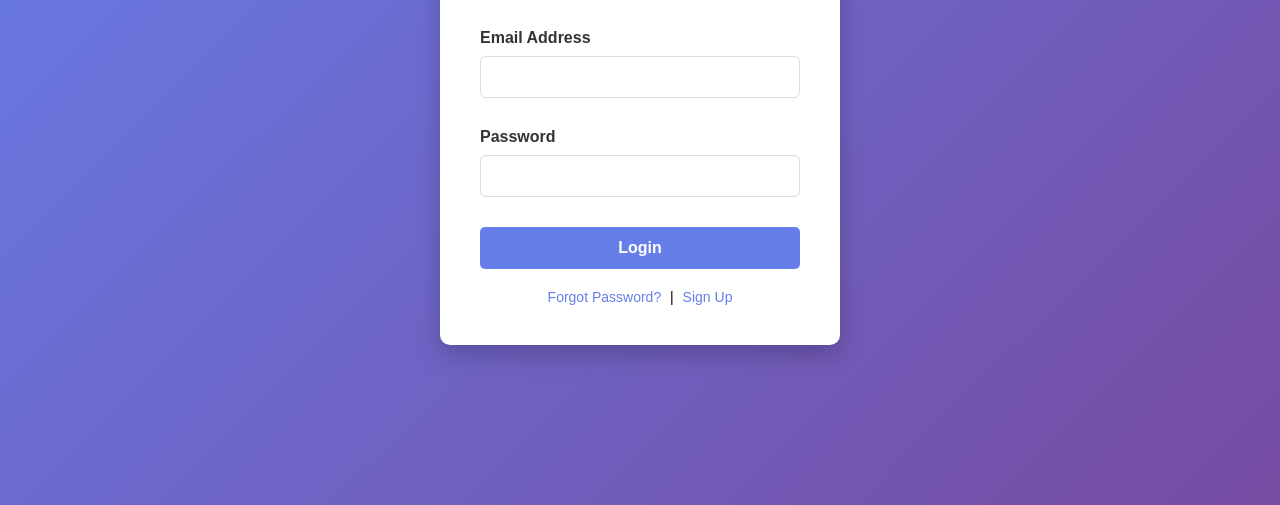
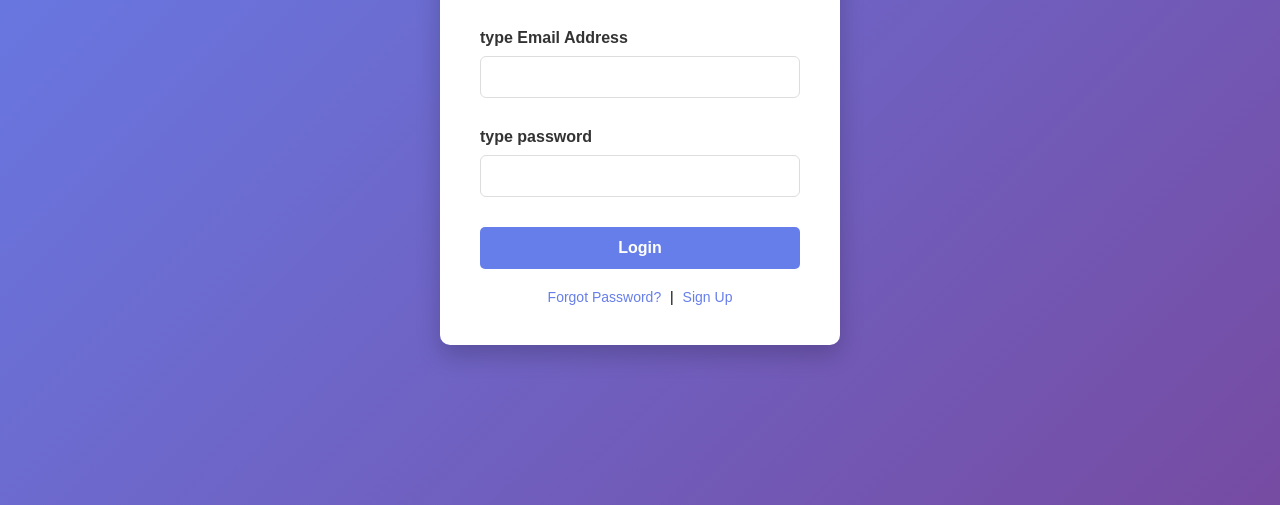
Before and after one commit to giridhar9696/git_demo, a plain HTML site: page index.html in a window 1280 px wide. Shown: the part 295-800 px from the top of the page. Drawn offline with Linux system fonts and the light colour scheme.

Commit message:
Update form labels for email and password

```diff
--- a/index.html
+++ b/index.html
@@ -113,12 +113,12 @@
 
         <form onsubmit="handleLogin(event)">
             <div class="form-group">
-                <label for="email">Email Address</label>
+                <label for="email">type Email Address</label>
                 <input type="email" id="email" required>
             </div>
 
             <div class="form-group">
-                <label for="password">Password</label>
+                <label for="password">type password</label>
                 <input type="password" id="password" required>
             </div>
 
```
